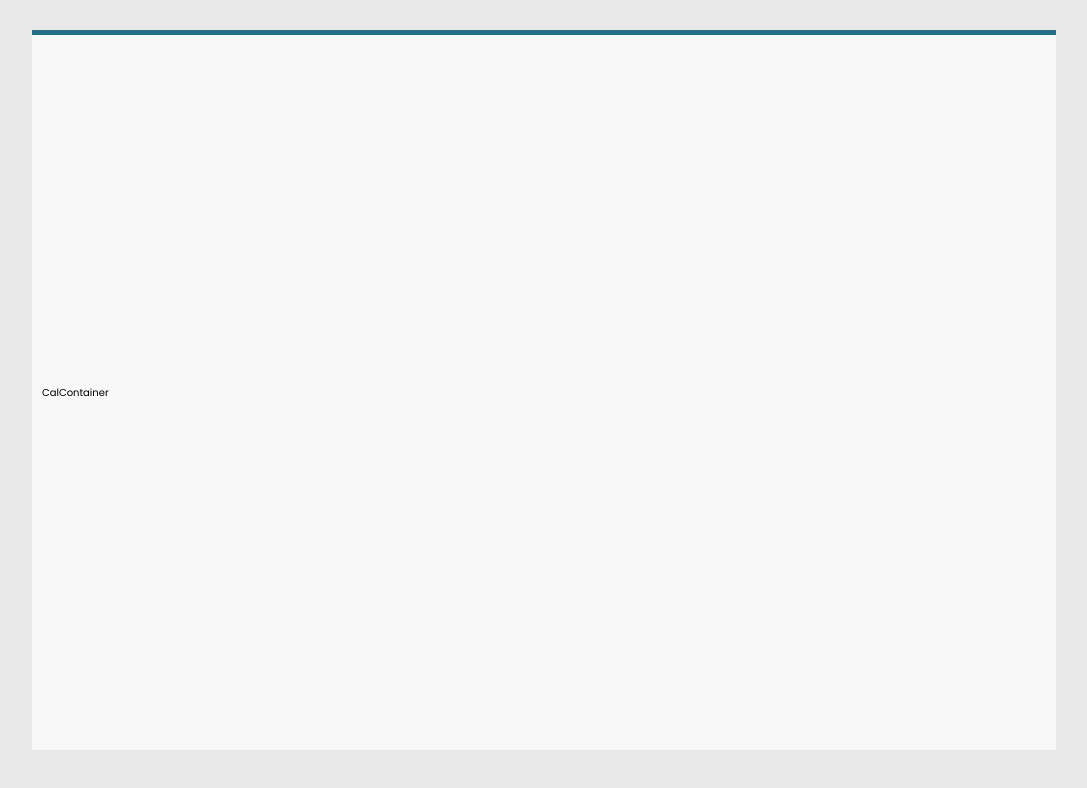
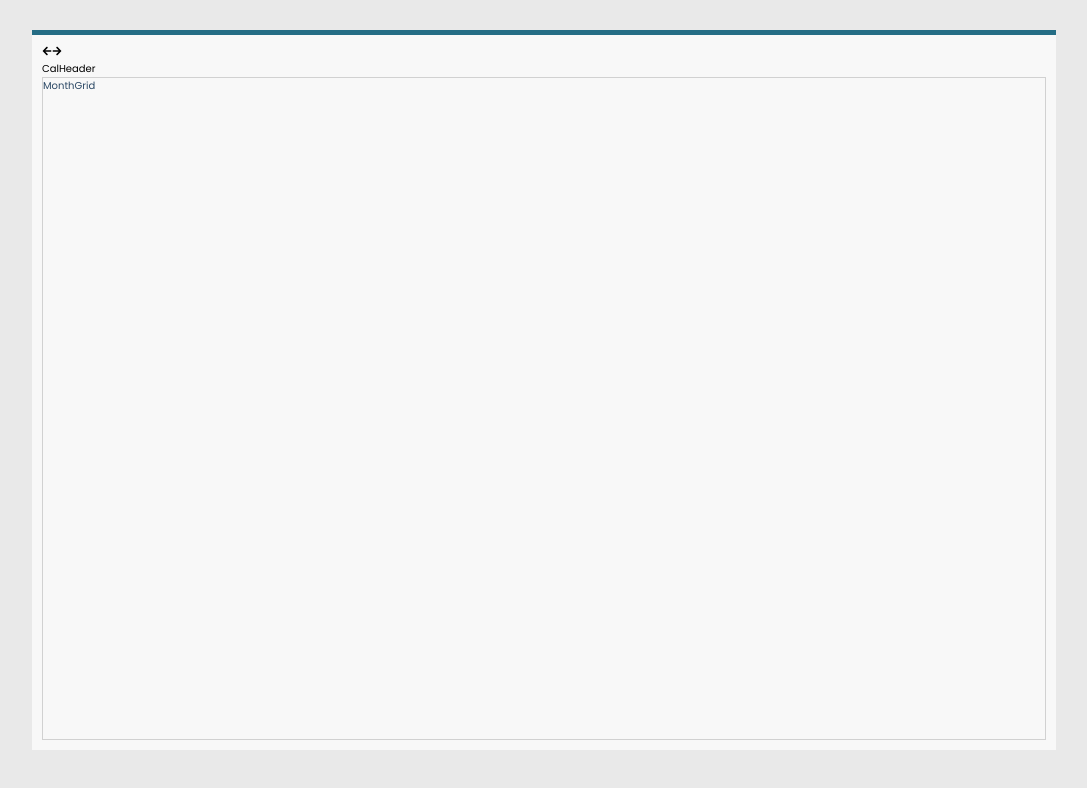
Before and after one commit to mponpol/calendar, a React (Vite) app: page / in a window 1280 px wide. Shown: the top 788 px of the page, without its empty margins (96-1183 px from the left). Built offline with nearby package versions, Linux system fonts and the light colour scheme.

Commit message:
Add react-icons, add CalHeader and MonthGrid skeleton

```diff
--- a/package.json
+++ b/package.json
@@ -10,7 +10,8 @@
   },
   "dependencies": {
     "react": "^18.2.0",
-    "react-dom": "^18.2.0"
+    "react-dom": "^18.2.0",
+    "react-icons": "^4.8.0"
   },
   "devDependencies": {
     "@types/react": "^18.0.28",
--- a/src/CalContainer.jsx
+++ b/src/CalContainer.jsx
@@ -1,8 +1,15 @@
 import React from 'react';
 import './CalContainer.css';
+import CalHeader from './CalHeader';
+import MonthGrid from './MonthGrid';
 
 function CalContainer() {
-  return <div className="cal-container">CalContainer</div>;
+  return (
+    <div className="cal-container">
+      <CalHeader />
+      <MonthGrid />
+    </div>
+  );
 }
 
 export default CalContainer;
--- /dev/null
+++ b/src/CalHeader.css
@@ -0,0 +1,9 @@
+.cal-header {
+  height: 15%;
+  width: 100%;
+  margin-bottom: 1rem;
+  padding: 1rem;
+  display: flex;
+  align-items: center;
+  justify-content: space-between;
+}
--- /dev/null
+++ b/src/CalHeader.jsx
@@ -0,0 +1,13 @@
+import React from 'react';
+import CalHeaderBtn from './CalHeaderBtn';
+
+function CalHeader() {
+  return (
+    <div className="cal-header">
+      <CalHeaderBtn />
+      CalHeader
+    </div>
+  );
+}
+
+export default CalHeader;
--- /dev/null
+++ b/src/CalHeaderBtn.jsx
@@ -0,0 +1,13 @@
+import React from 'react';
+import { FaArrowLeft, FaArrowRight } from 'react-icons/fa';
+
+function CalHeaderBtn() {
+  return (
+    <div className="cal-header-btn">
+      <FaArrowLeft />
+      <FaArrowRight />
+    </div>
+  );
+}
+
+export default CalHeaderBtn;
--- /dev/null
+++ b/src/MonthGrid.css
@@ -0,0 +1,9 @@
+.month-grid {
+  flex: 1;
+  display: flex;
+  flex-direction: column;
+  border: solid 0.13rem #d1d1d1;
+  border-collapse: collapse;
+  table-layout: fixed;
+  color: #2b4865;
+}
--- /dev/null
+++ b/src/MonthGrid.jsx
@@ -0,0 +1,8 @@
+import React from 'react';
+import './MonthGrid.css';
+
+function MonthGrid() {
+  return <div className="month-grid">MonthGrid</div>;
+}
+
+export default MonthGrid;
```
Also changed, not shown: src/CalHeaderBtn.css (added), 2 other files (tests, documents, lock files or other folders).
